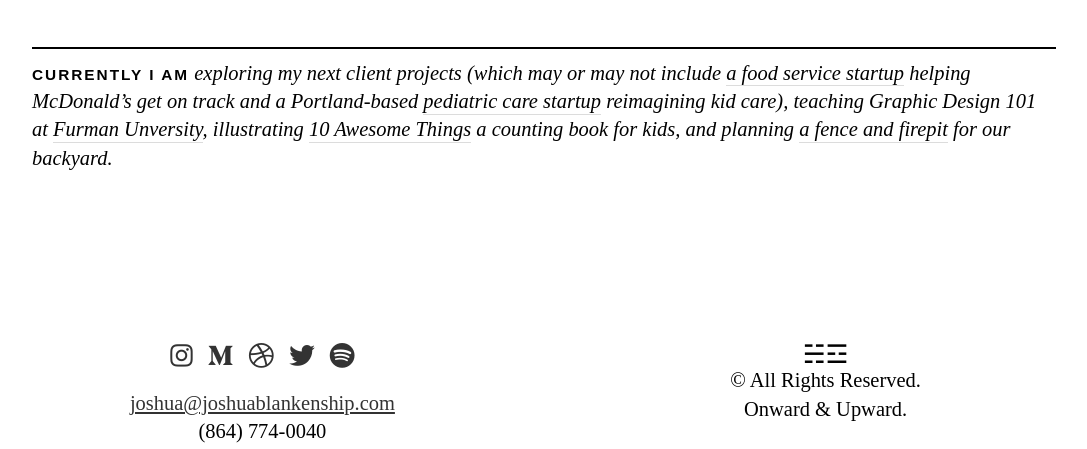
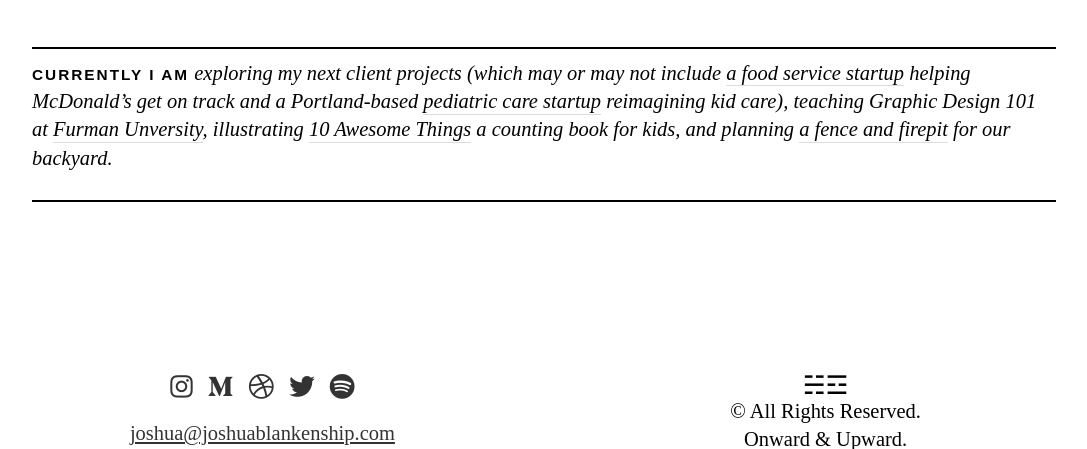
Before and after one commit to blankenship/xyz, a PHP site: page / in a window 1280 px wide. Shown: the part 2515-2964 px from the top of the page, without its empty margins (96-1183 px from the left). Run offline with PHP 8.4, Linux system fonts and the light colour scheme; some libraries are stand-ins or nearby versions; some web fonts are replaced.

Commit message:
Update style.css

```diff
--- a/style.css
+++ b/style.css
@@ -221,6 +221,10 @@ website: 	http://blankenship.studio
 		padding-top: 10px;
 	}
 
+	section:last-of-type {
+		border-bottom: 2px solid black;
+	}
+
 	section ul li { display: inline; }
 
 	.tres {
```
